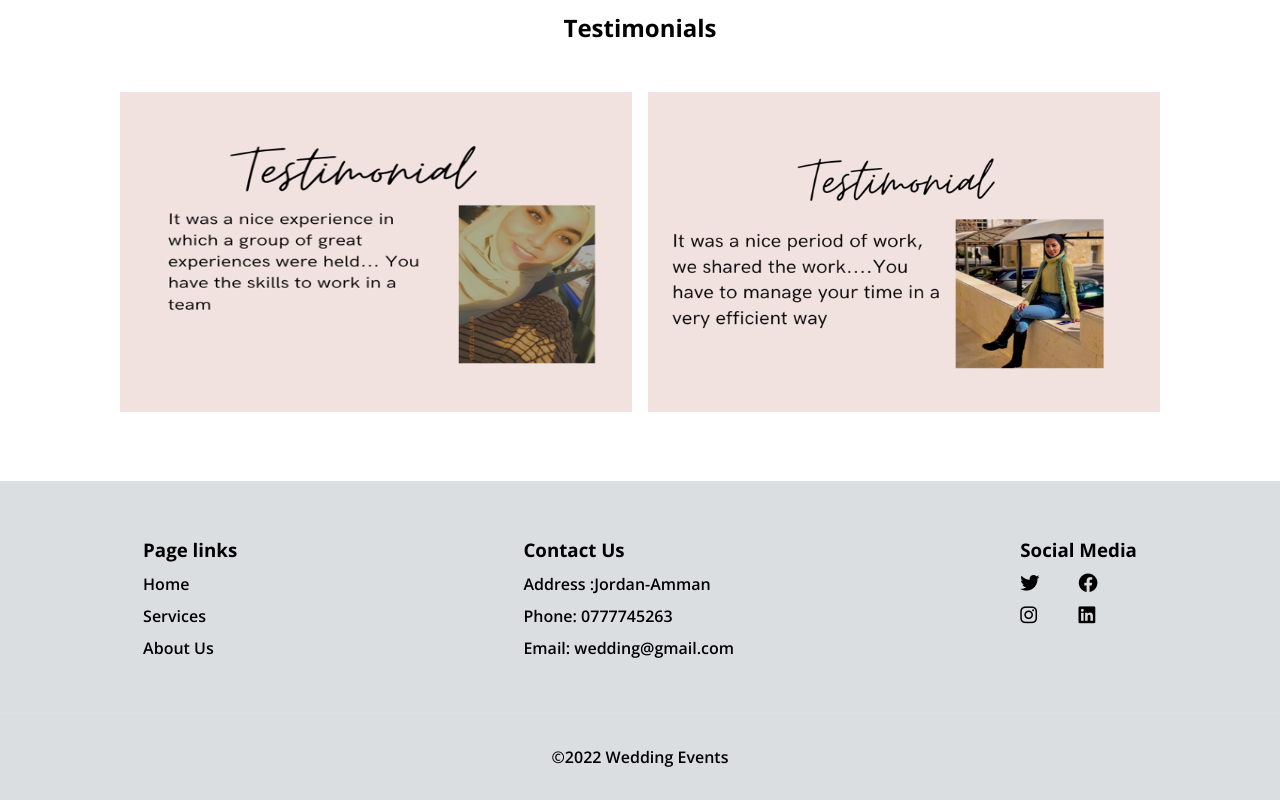
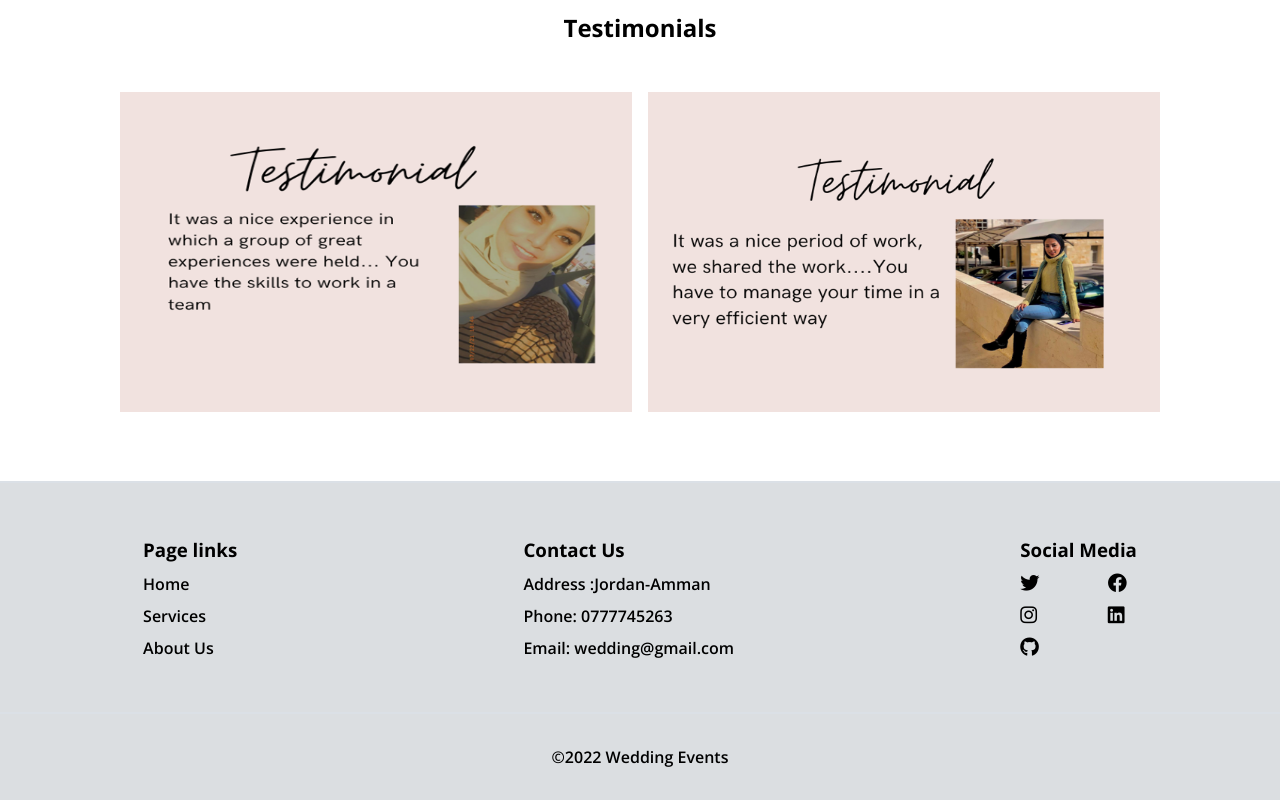
Before and after one commit to haneeenedinat/Project6, a React (Create React App) app: page / in a window 1280 px wide. Shown: the part 1213-2013 px from the top of the page. Built offline with nearby package versions, Linux system fonts and the light colour scheme.

Commit message:
footer grid span

```diff
--- a/src/Components/Footer/Footer.css
+++ b/src/Components/Footer/Footer.css
@@ -16,8 +16,16 @@ line-height: 2;
 
 .Footer .FooterSocialMedia ul li {
    display: grid;
-   grid-template-columns: repeat(2,1fr);
+   grid-template-columns: repeat(4,1fr);
 }
+
+.twitter{
+grid-column:1/span 3;
+}
+.instagram{
+  grid-column: 1/span 3;
+}
+
 
 .Footer .FooterSocialMedia i{
   font-size: 1.2em;
--- a/src/Components/Footer/Footer.js
+++ b/src/Components/Footer/Footer.js
@@ -32,6 +32,9 @@ export default function Footer (){
              <a href="https://www.facebook.com/" className="facebook"><i className="fab fa-facebook"></i></a>
              <a href="https://www.instagram.com/" className="instagram"><i className="fab fa-instagram"></i></a >
              <a href="https://www.linkedin.com/feed/" className="linkedin"><i className="fab fa-linkedin"></i></a>
+             <a href="https://github.com/haneeenedinat" className="github"><i class="fab fa-github"></i></a>
+
+
             </li>
             </ul>
          </div>
```
